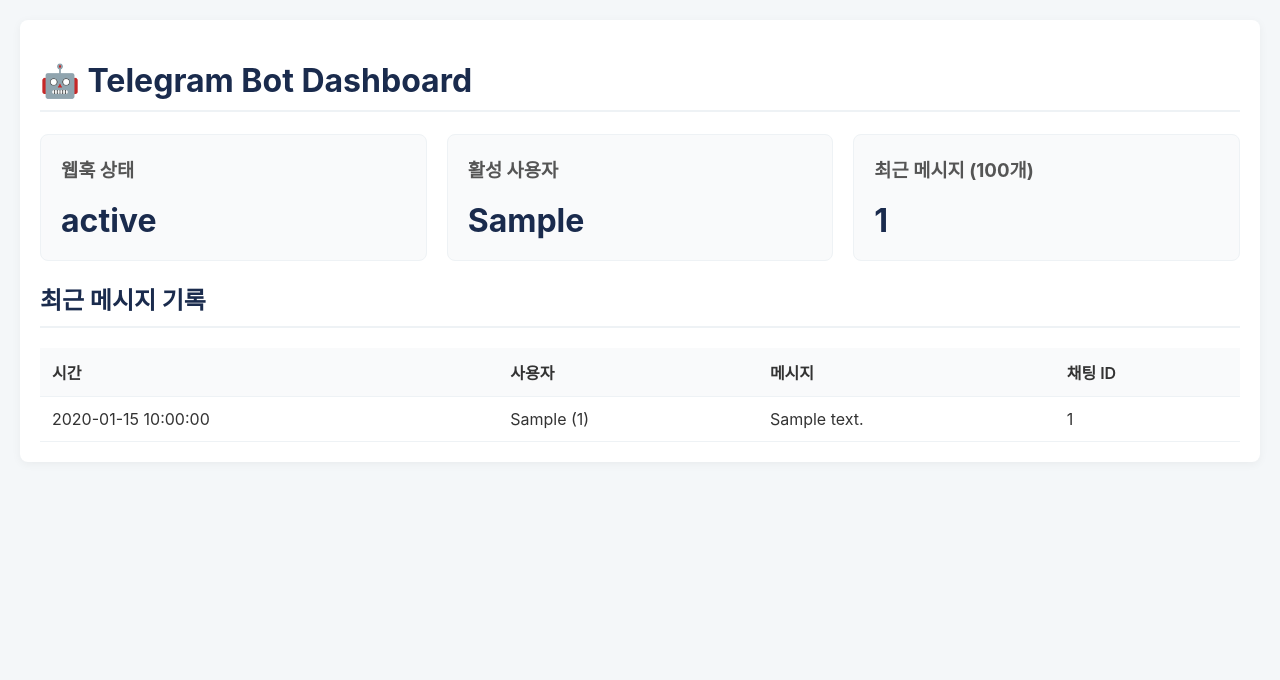
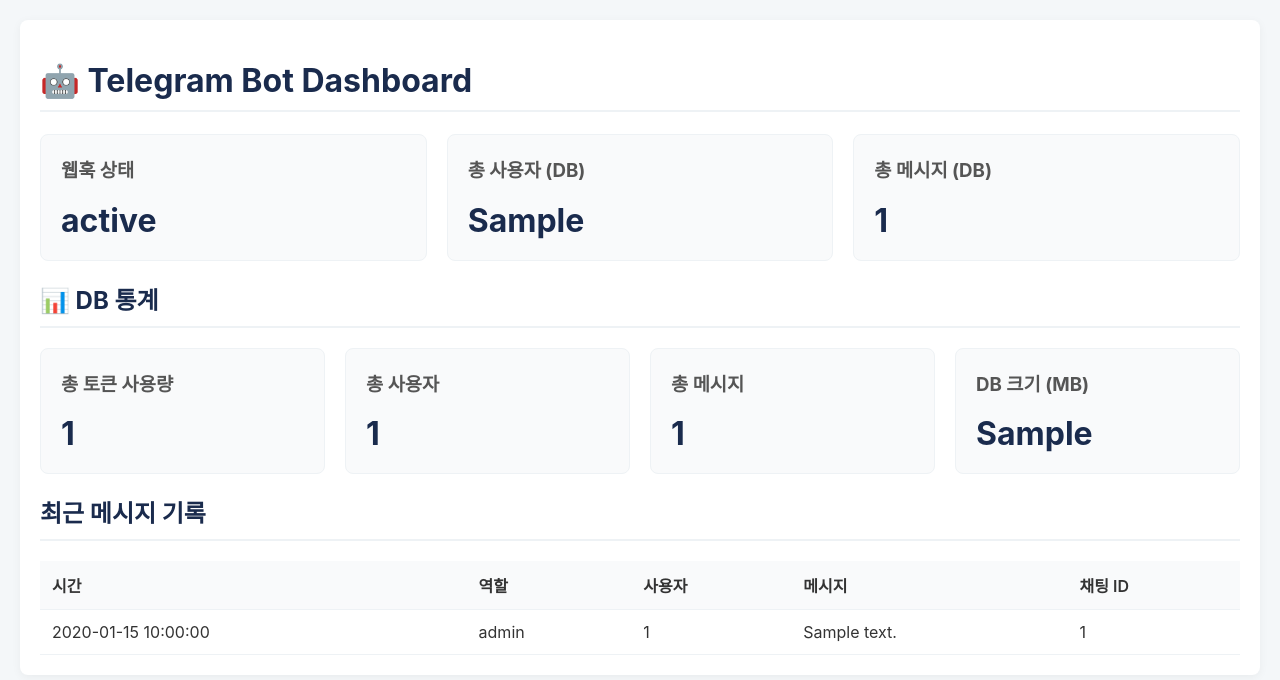
Before and after one commit to yarang/chat_bot_ai_assistant, a FastAPI app: template templates/dashboard.html in a window 1280 px wide. Shown: the top 680 px of the page. Run offline with FastAPI, Linux system fonts and the light colour scheme; the template is opened without the code that fills it: most values are stand-ins (such as "Sample title", 1, 10 or a date in 2020); parts of the project's set-up code (start-up, migrations or seed data) failed here and were passed over.

Commit message:
feat: 대시보드에 DB 통계 및 최근 메시지 추가

```diff
--- a/main.py
+++ b/main.py
@@ -228,12 +228,22 @@
         webhook_info = await telegram_app.bot.get_webhook_info()
         webhook_status = "✅ 활성" if webhook_info.url else "❌ 비활성"
 
+        # DB에서 통계 및 최근 메시지 가져오기
+        from message_storage import MessageStorage
+        storage = MessageStorage()
+        db_stats = storage.get_database_stats()
+
+        # search_messages는 최신순으로 반환합니다.
+        recent_messages_from_db = storage.search_messages(query="%", limit=20)
+
         context = {
             "request": request,
             "webhook_info": webhook_info,
             "webhook_status": webhook_status,
-            "message_history": message_history,
-            "active_users": len(set(msg["user_id"] for msg in message_history))
+            "db_stats": db_stats,
+            "recent_messages": recent_messages_from_db,
+            # 메모리 기반 활성 사용자 대신 DB 기반 총 사용자 수 사용
+            "active_users": db_stats.get("users_count", 0)
         }
         return templates.TemplateResponse("dashboard.html", context)
     except Exception as e:
--- a/templates/dashboard.html
+++ b/templates/dashboard.html
@@ -83,12 +83,32 @@
                 <div class="value">{{ webhook_status }}</div>
             </div>
             <div class="status-card">
-                <h3>활성 사용자</h3>
+                <h3>총 사용자 (DB)</h3>
                 <div class="value">{{ active_users }}</div>
             </div>
             <div class="status-card">
-                <h3>최근 메시지 (100개)</h3>
-                <div class="value">{{ message_history | length }}</div>
+                <h3>총 메시지 (DB)</h3>
+                <div class="value">{{ db_stats.messages_count }}</div>
+            </div>
+        </div>
+
+        <h2>📊 DB 통계</h2>
+        <div class="status-box">
+            <div class="status-card">
+                <h3>총 토큰 사용량</h3>
+                <div class="value">{{ db_stats.total_tokens | int }}</div>
+            </div>
+            <div class="status-card">
+                <h3>총 사용자</h3>
+                <div class="value">{{ db_stats.users_count }}</div>
+            </div>
+            <div class="status-card">
+                <h3>총 메시지</h3>
+                <div class="value">{{ db_stats.messages_count }}</div>
+            </div>
+            <div class="status-card">
+                <h3>DB 크기 (MB)</h3>
+                <div class="value">{{ db_stats.db_size_mb }}</div>
             </div>
         </div>
 
@@ -97,17 +117,19 @@
             <thead>
                 <tr>
                     <th>시간</th>
+                    <th>역할</th>
                     <th>사용자</th>
                     <th>메시지</th>
                     <th>채팅 ID</th>
                 </tr>
             </thead>
             <tbody>
-                {% for msg in message_history | reverse %}
+                {% for msg in recent_messages %}
                 <tr>
-                    <td>{{ msg.timestamp }}</td>
-                    <td>{{ msg.first_name }} ({{ msg.user_id }})</td>
-                    <td>{{ msg.message }}</td>
+                    <td>{{ msg.timestamp.strftime('%Y-%m-%d %H:%M:%S') }}</td>
+                    <td>{{ msg.role }}</td>
+                    <td>{{ msg.user_id }}</td>
+                    <td>{{ msg.content }}</td>
                     <td>{{ msg.chat_id }}</td>
                 </tr>
                 {% endfor %}
```
